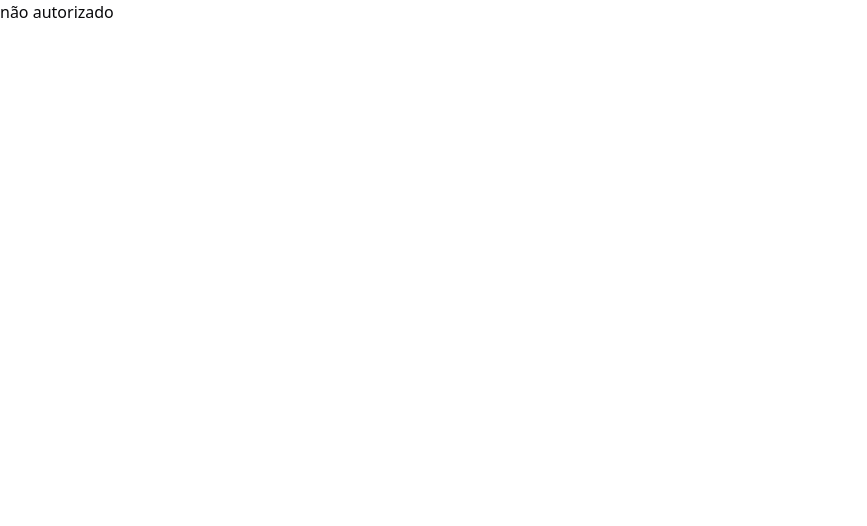
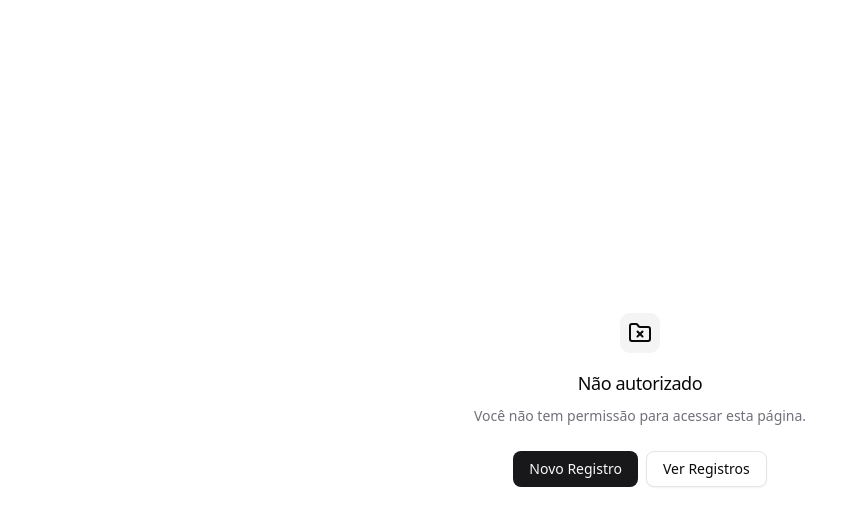
Before and after one commit to oartuu/store-balance-front, a Next.js app: page /not-authorized in a window 1280 px wide. Shown: the top 526 px of the page, without its empty margins (0-867 px from the left). Built offline with nearby package versions, Linux system fonts and the light colour scheme.

Commit message:
create not authorized page

```diff
--- a/app/not-authorized/page.tsx
+++ b/app/not-authorized/page.tsx
@@ -1,11 +1,40 @@
-import React from 'react'
+import { Button } from '@/components/ui/button'
+import { Empty, EmptyContent, EmptyDescription, EmptyHeader, EmptyMedia, EmptyTitle } from '@/components/ui/empty'
+import { ArrowUpRightIcon, Folder, FolderX } from 'lucide-react'
+import Link from 'next/link'
 
 const page = () => {
   return (
-    <div>
-      não autorizado
-    </div>
-  )
+    <main className="dark:bg-zinc-900 w-dvw h-dvh flex items-center justify-center">
+      <Empty>
+        <EmptyHeader>
+          <EmptyMedia variant="icon">
+            <FolderX />
+          </EmptyMedia>
+          <EmptyTitle>Não autorizado</EmptyTitle>
+          <EmptyDescription>
+            Você não tem permissão para acessar esta página.
+          </EmptyDescription>
+        </EmptyHeader>
+        <EmptyContent>
+          <div className="flex gap-2">
+            <Button>
+              <Link href={"/registry/record/create"}>Novo Registro</Link>
+            </Button>
+            <Button variant="outline">
+              <Link href={"/registry/history"}>Ver Registros</Link>
+            </Button>
+          </div>
+        </EmptyContent>
+        <Button
+          variant="link"
+          asChild
+          className="text-muted-foreground"
+          size="sm"
+        ></Button>
+      </Empty>
+    </main>
+  );
 }
 
 export default page
--- /dev/null
+++ b/components/ui/empty.tsx
@@ -0,0 +1,104 @@
+import { cva, type VariantProps } from "class-variance-authority"
+
+import { cn } from "@/lib/utils"
+
+function Empty({ className, ...props }: React.ComponentProps<"div">) {
+  return (
+    <div
+      data-slot="empty"
+      className={cn(
+        "flex min-w-0 flex-1 flex-col items-center justify-center gap-6 rounded-lg border-dashed p-6 text-center text-balance md:p-12",
+        className
+      )}
+      {...props}
+    />
+  )
+}
+
+function EmptyHeader({ className, ...props }: React.ComponentProps<"div">) {
+  return (
+    <div
+      data-slot="empty-header"
+      className={cn(
+        "flex max-w-sm flex-col items-center gap-2 text-center",
+        className
+      )}
+      {...props}
+    />
+  )
+}
+
+const emptyMediaVariants = cva(
+  "flex shrink-0 items-center justify-center mb-2 [&_svg]:pointer-events-none [&_svg]:shrink-0",
+  {
+    variants: {
+      variant: {
+        default: "bg-transparent",
+        icon: "bg-muted text-foreground flex size-10 shrink-0 items-center justify-center rounded-lg [&_svg:not([class*='size-'])]:size-6",
+      },
+    },
+    defaultVariants: {
+      variant: "default",
+    },
+  }
+)
+
+function EmptyMedia({
+  className,
+  variant = "default",
+  ...props
+}: React.ComponentProps<"div"> & VariantProps<typeof emptyMediaVariants>) {
+  return (
+    <div
+      data-slot="empty-icon"
+      data-variant={variant}
+      className={cn(emptyMediaVariants({ variant, className }))}
+      {...props}
+    />
+  )
+}
+
+function EmptyTitle({ className, ...props }: React.ComponentProps<"div">) {
+  return (
+    <div
+      data-slot="empty-title"
+      className={cn("text-lg font-medium tracking-tight", className)}
+      {...props}
+    />
+  )
+}
+
+function EmptyDescription({ className, ...props }: React.ComponentProps<"p">) {
+  return (
+    <div
+      data-slot="empty-description"
+      className={cn(
+        "text-muted-foreground [&>a:hover]:text-primary text-sm/relaxed [&>a]:underline [&>a]:underline-offset-4",
+        className
+      )}
+      {...props}
+    />
+  )
+}
+
+function EmptyContent({ className, ...props }: React.ComponentProps<"div">) {
+  return (
+    <div
+      data-slot="empty-content"
+      className={cn(
+        "flex w-full max-w-sm min-w-0 flex-col items-center gap-4 text-sm text-balance",
+        className
+      )}
+      {...props}
+    />
+  )
+}
+
+export {
+  Empty,
+  EmptyHeader,
+  EmptyTitle,
+  EmptyDescription,
+  EmptyContent,
+  EmptyMedia,
+}
```
